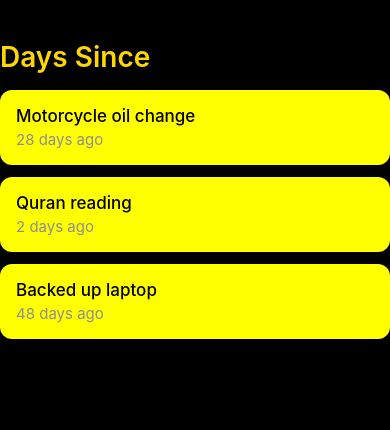
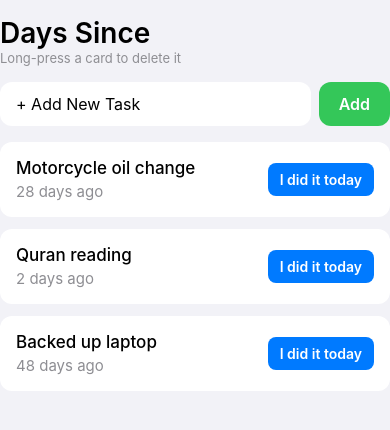
Before and after one commit to m-sulaiman-shafiq/days-since, a React Native app: screen / in a window 390 px wide. Shown: the top 430 px of the page. Built offline with nearby package versions, Linux system fonts and the light colour scheme.

Commit message:
Step 5 done

```diff
--- a/App.js
+++ b/App.js
@@ -1,15 +1,16 @@
-import { useState } from "react";
-import { SafeAreaView, View, Text, FlatList, StyleSheet } from "react-native";
+import { useState, useEffect } from "react";
+import { SafeAreaView, View, Text, FlatList, Pressable, TextInput, Alert, StyleSheet } from "react-native";
+import AsyncStorage from "@react-native-async-storage/async-storage";
 import { StatusBar } from "expo-status-bar";
 
-// Plain JavaScript — identical to what you'd write on the web.
+const STORAGE_KEY = "days-since-items";
+
 function daysSince(isoDate) {
   const then = new Date(isoDate);
   const now = new Date();
   return Math.floor((now - then) / (1000 * 60 * 60 * 24));
 }
 
-// Hardcoded for now. This is exactly the data shape from our blueprint.
 const SEED = [
   { id: "1", name: "Motorcycle oil change", lastDate: "2026-05-20" },
   { id: "2", name: "Quran reading", lastDate: "2026-06-15" },
@@ -17,21 +18,93 @@
 ];
 
 export default function App() {
-  const [items] = useState(SEED);
+  const [items, setItems] = useState([]);
+  const [draft, setDraft] = useState("");
+  const [loaded, setLoaded] = useState(false);
+
+  // Load saved items once, when the app starts.
+  useEffect(() => {
+    (async () => {
+      try {
+        const json = await AsyncStorage.getItem(STORAGE_KEY);
+        setItems(json != null ? JSON.parse(json) : SEED);
+      } catch (e) {
+        setItems(SEED); // if reading fails, fall back to seeds
+      } finally {
+        setLoaded(true);
+      }
+    })();
+  }, []);
+
+  // Save items whenever they change — but only after the initial load.
+  useEffect(() => {
+    if (!loaded) return;
+    AsyncStorage.setItem(STORAGE_KEY, JSON.stringify(items)).catch(() => {});
+  }, [items, loaded]);
+
+  function resetItem(id) {
+    const today = new Date().toISOString().slice(0, 10);
+    setItems((prev) =>
+      prev.map((item) =>
+        item.id === id ? { ...item, lastDate: today } : item
+      )
+    );
+  }
+
+  function addItem() {
+    const name = draft.trim();
+    if (!name) return;
+    const today = new Date().toISOString().slice(0, 10);
+    const newItem = { id: Date.now().toString(), name, lastDate: today };
+    setItems((prev) => [newItem, ...prev]);
+    setDraft("");
+  }
+
+  function deleteItem(id) {
+    const target = items.find((i) => i.id === id);
+    Alert.alert("Delete?", `Remove "${target?.name}"?`, [
+      { text: "Cancel", style: "cancel" },
+      {
+        text: "Delete",
+        style: "destructive",
+        onPress: () => setItems((prev) => prev.filter((item) => item.id !== id)),
+      },
+    ]);
+  }
 
   return (
     <SafeAreaView style={styles.screen}>
       <StatusBar style="auto" />
-      <Text style={[styles.heading, { marginTop: 40 }]}>Days Since</Text>
+      <Text style={styles.heading}>Days Since</Text>
+      <Text style={styles.hint}>Long-press a card to delete it</Text>
+
+      <View style={styles.addRow}>
+        <TextInput
+          style={styles.input}
+          placeholder="+ Add New Task"
+          value={draft}
+          onChangeText={setDraft}
+          onSubmitEditing={addItem}
+          returnKeyType="done"
+        />
+        <Pressable style={styles.addButton} onPress={addItem}>
+          <Text style={styles.addButtonText}>Add</Text>
+        </Pressable>
+      </View>
 
       <FlatList
         data={items}
         keyExtractor={(item) => item.id}
         renderItem={({ item }) => (
-          <View style={styles.card}>
-            <Text style={styles.name}>{item.name}</Text>
-            <Text style={styles.days}>{daysSince(item.lastDate)} days ago</Text>
-          </View>
+          <Pressable style={styles.card} onLongPress={() => deleteItem(item.id)}>
+            <View style={styles.cardText}>
+              <Text style={styles.name}>{item.name}</Text>
+              <Text style={styles.days}>{daysSince(item.lastDate)} days ago</Text>
+            </View>
+            <Pressable style={styles.button} onPress={() => resetItem(item.id)}>
+              <Text style={styles.buttonText}>I did it today</Text>
+            </Pressable>
+          </Pressable>
         )}
       />
     </SafeAreaView>
@@ -39,14 +112,23 @@
 }
 
 const styles = StyleSheet.create({
-  screen: { flex: 1, backgroundColor: "#000000", paddingHorizontal: 16 },
-  heading: { fontSize: 28, fontWeight: "600", marginVertical: 16, color: "#FFD700",},
+  screen: { flex: 1, backgroundColor: "#f2f2f7", paddingHorizontal: 16 },
+  heading: { fontSize: 28, fontWeight: "600", marginTop: 16 },
+  hint: { fontSize: 13, color: "#8e8e93", marginBottom: 16 },
+  addRow: { flexDirection: "row", gap: 8, marginBottom: 16 },
+  input: {
+    flex: 1, backgroundColor: "#fff", borderRadius: 12,
+    paddingHorizontal: 16, paddingVertical: 12, fontSize: 16,
+  },
+  addButton: { backgroundColor: "#34c759", borderRadius: 12, paddingHorizontal: 20, justifyContent: "center" },
+  addButtonText: { color: "#fff", fontWeight: "600", fontSize: 16 },
   card: {
-    backgroundColor: "#FFFF00",
-    borderRadius: 12,
-    padding: 16,
-    marginBottom: 12,
+    backgroundColor: "#fff", borderRadius: 12, padding: 16, marginBottom: 12,
+    flexDirection: "row", justifyContent: "space-between", alignItems: "center",
   },
+  cardText: { flex: 1, marginRight: 12 },
   name: { fontSize: 17, fontWeight: "500", marginBottom: 4 },
   days: { fontSize: 15, color: "#8e8e93" },
+  button: { backgroundColor: "#007aff", paddingVertical: 8, paddingHorizontal: 12, borderRadius: 8 },
+  buttonText: { color: "#fff", fontWeight: "600", fontSize: 14 },
 });
--- a/package.json
+++ b/package.json
@@ -9,6 +9,7 @@
     "web": "expo start --web"
   },
   "dependencies": {
+    "@react-native-async-storage/async-storage": "2.2.0",
     "expo": "~54.0.34",
     "expo-status-bar": "~3.0.9",
     "react": "19.1.0",
```
Also changed, not shown: 1 other file (tests, documents, lock files or other folders).
